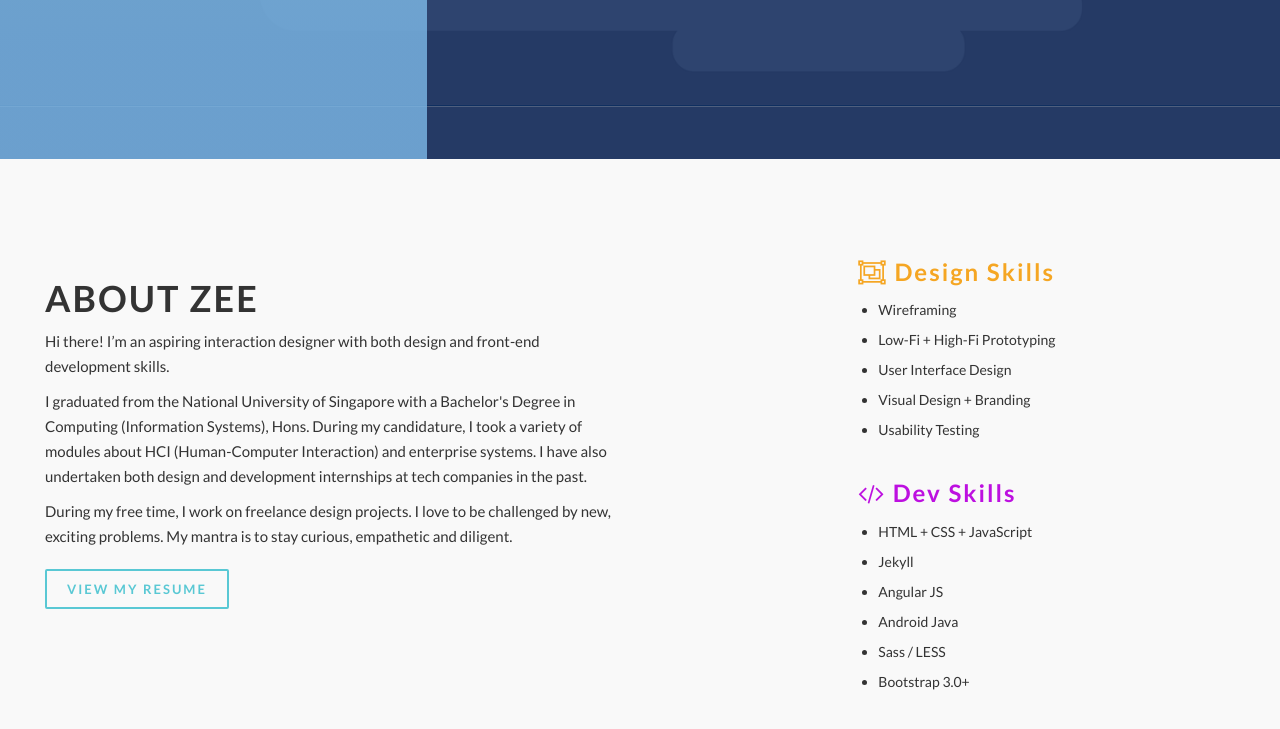
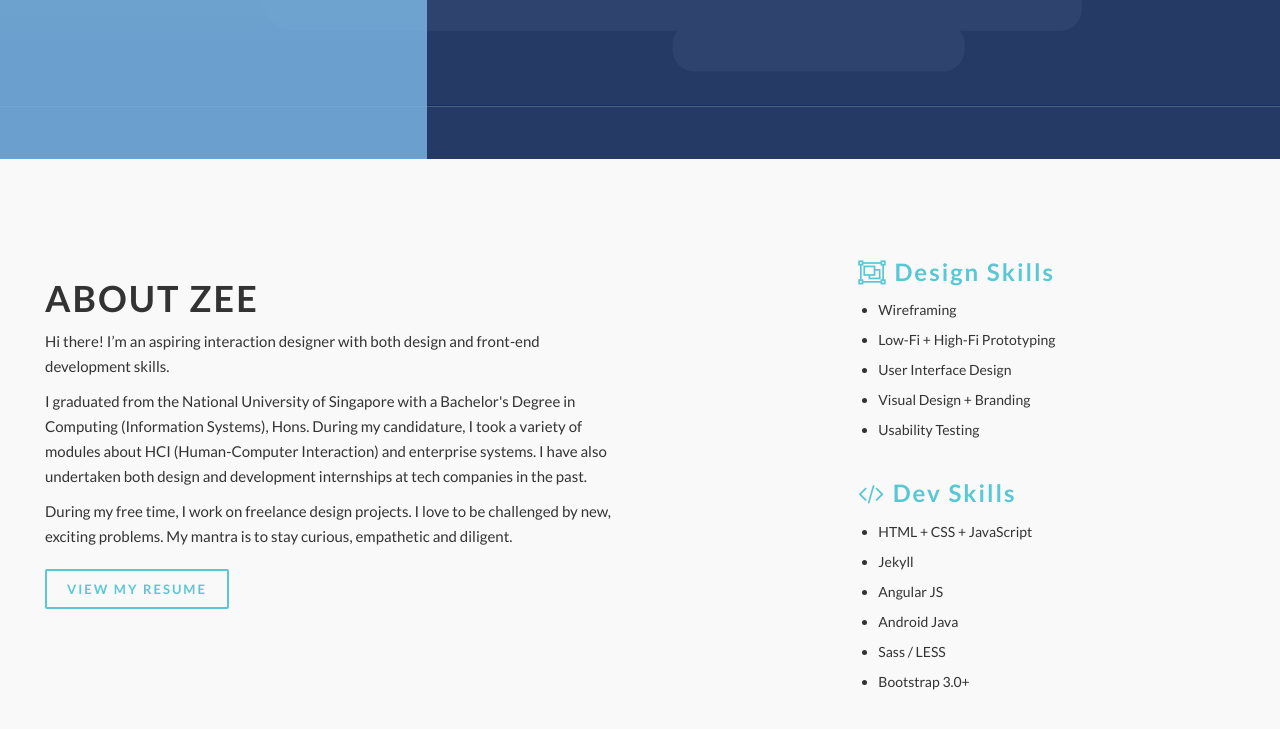
Before and after one commit to yzixuan/yzixuan.github.io, a Jekyll site: the page built from index.html, in a window 1280 px wide and 900 px high, scrolled down 741 px. Shown: the top 729 px of the window. Built offline with Jekyll 4.4.1, drawn with Linux system fonts in a browser that asks for light colours; nearby versions of some CDN libraries.

Commit message:
change colors of title text in skill section to blue

```diff
--- a/_includes/about.html
+++ b/_includes/about.html
@@ -18,7 +18,7 @@
         </div>
       </div>
       <div class="col-sm-offset-2 col-md-4 col-sm-6 col-xs-12">
-          <h3 class="orange"><i class="fa fa-object-group"></i> Design Skills</h3>
+          <h3><i class="fa fa-object-group"></i> Design Skills</h3>
 
           <ul class="skill-list padding-bottom">
             <li>Wireframing</li>
@@ -28,7 +28,7 @@
             <li>Usability Testing</li>
           </ul>
 
-          <h3 class="purple"><i class="fa fa-code"></i> Dev Skills</h3>
+          <h3><i class="fa fa-code"></i> Dev Skills</h3>
 
           <ul class="skill-list padding-bottom">
             <li>HTML + CSS + JavaScript</li>
```
